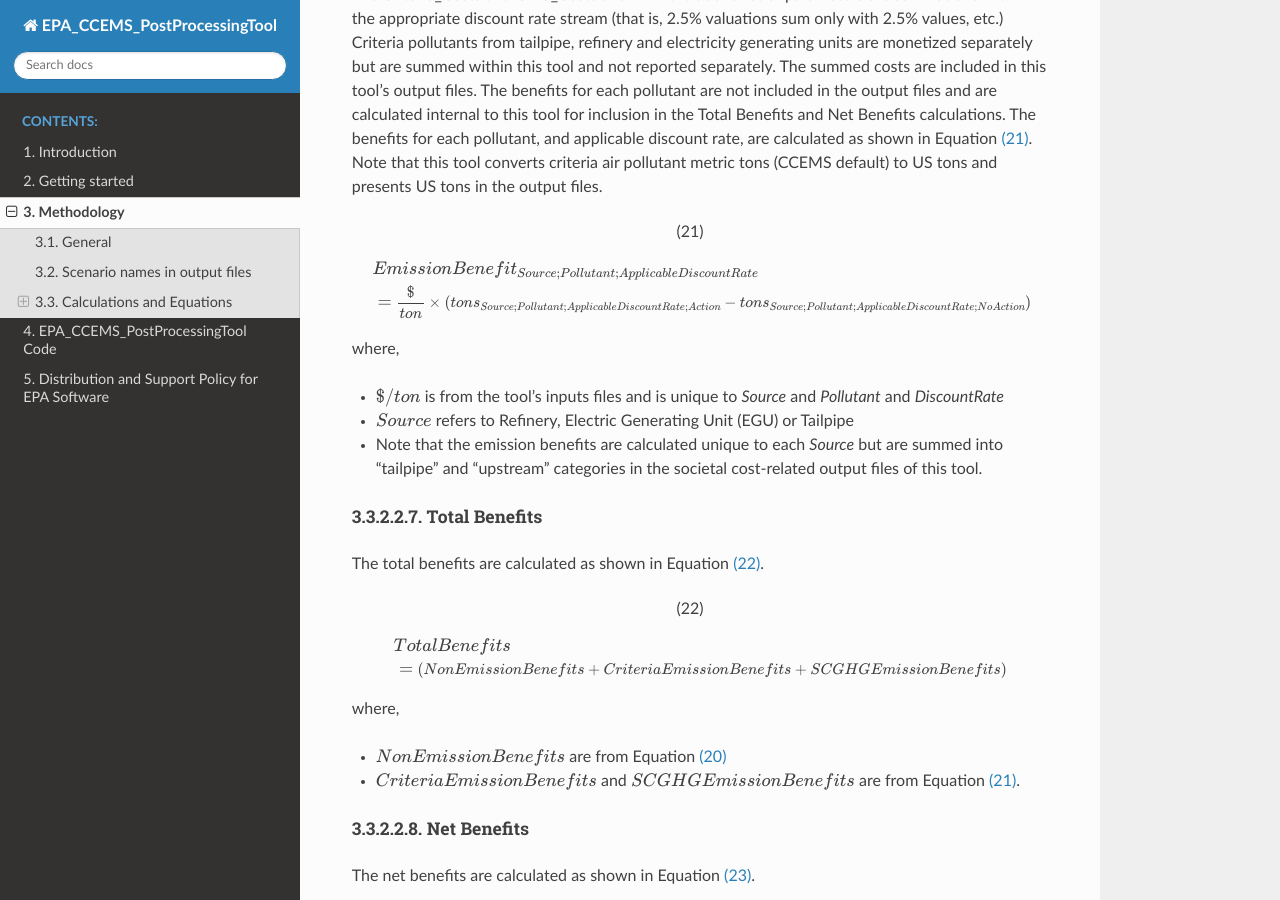
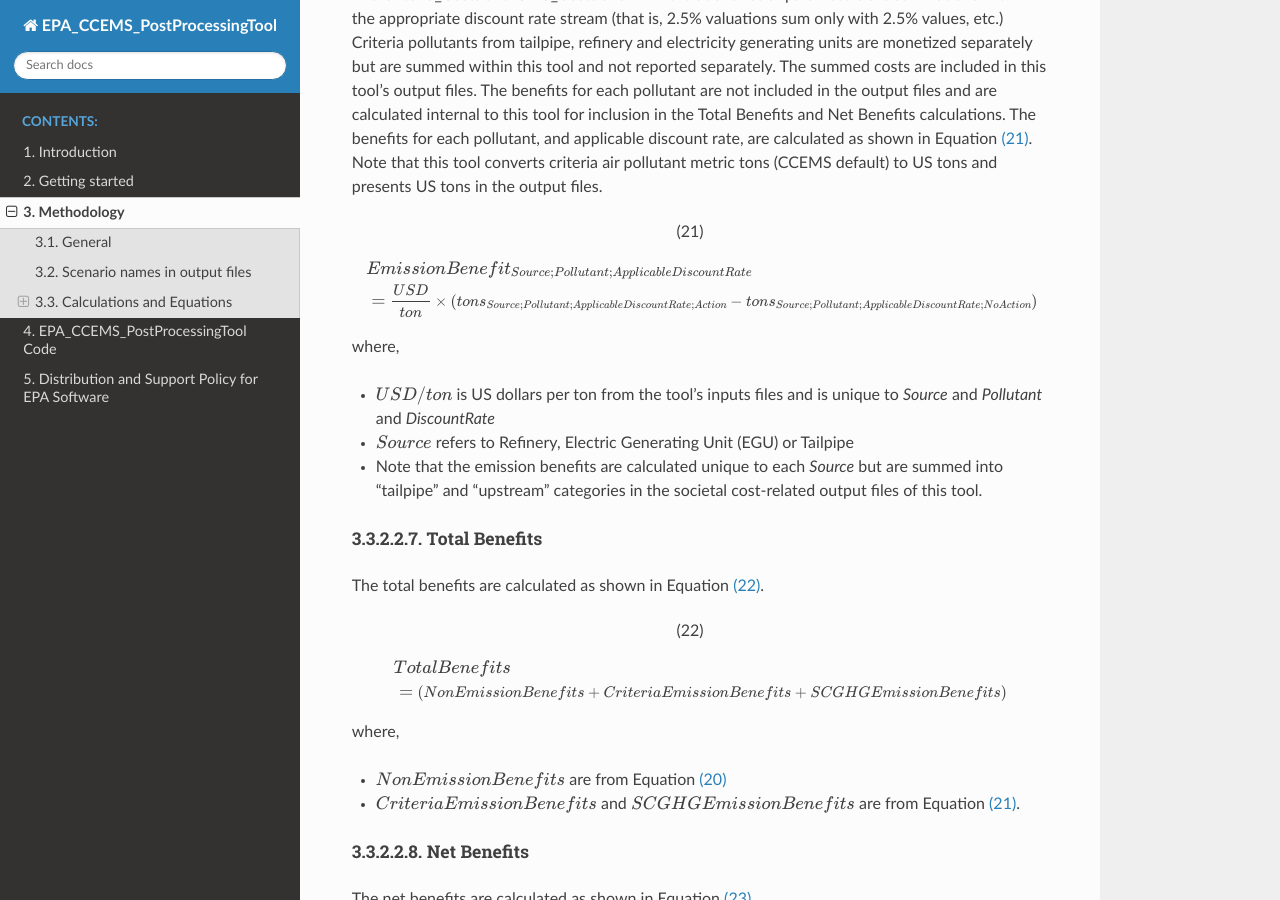
Before and after one commit to USEPA/EPA_CCEMS_PostProcessingTool, a Sphinx documentation site: the page built from docs/source/methodology.rst, in a window 1280 px wide and 900 px high, scrolled down 10168 px. Built offline with Sphinx 7.4.7 and the Read the Docs theme 2.0.0, drawn with Linux system fonts in a browser that asks for light colours; some of the changed text lies outside the part shown.

Commit message:
Tweak to get Eq:petrol_market_externalities to render in PDF.

```diff
--- a/docs/source/methodology.rst
+++ b/docs/source/methodology.rst
@@ -424,12 +424,12 @@
 .. math::
     :label: petrol_market_externalities
 
-    PetroleumMarketExternalities = BarrelsOfImportedOil \times\frac{$} {barrel}
+    PetroleumMarketExternalities = BarrelsOfImportedOil \times\frac{USD} {barrel}
 
 where,
 
 - :math:`BarrelsOfImportedOil` is from Equation :eq:`imported_oil_barrels`
-- :math:`$/barrel` is from the Oil Security Premia input file
+- :math:`USD/barrel` is US dollars per barrel from the Oil Security Premia input file
 
 The energy security benefits can then be calculated as:
 
@@ -478,11 +478,11 @@
 
     & EmissionBenefit_{Source;Pollutant;ApplicableDiscountRate}
 
-    & = \small\frac{$} {ton} \times \small(tons_{Source;Pollutant;ApplicableDiscountRate;Action} - tons_{Source;Pollutant;ApplicableDiscountRate;NoAction})
+    & = \small\frac{USD} {ton} \times \small(tons_{Source;Pollutant;ApplicableDiscountRate;Action} - tons_{Source;Pollutant;ApplicableDiscountRate;NoAction})
 
 where,
 
-- :math:`$/ton` is from the tool's inputs files and is unique to *Source* and *Pollutant* and *DiscountRate*
+- :math:`USD/ton` is US dollars per ton from the tool's inputs files and is unique to *Source* and *Pollutant* and *DiscountRate*
 - :math:`Source` refers to Refinery, Electric Generating Unit (EGU) or Tailpipe
 - Note that the emission benefits are calculated unique to each *Source* but are summed into "tailpipe" and "upstream" categories in the societal cost-related output files of this tool.
 
```
